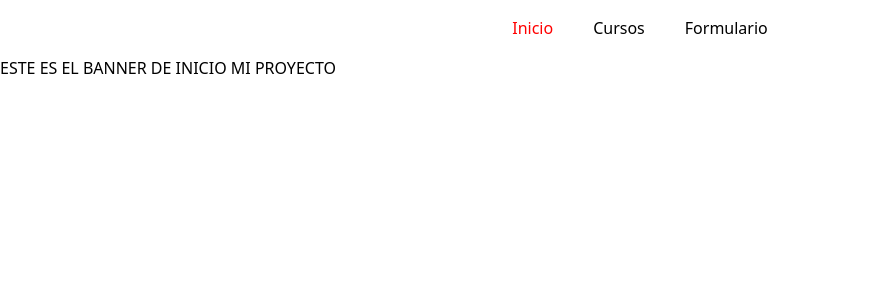
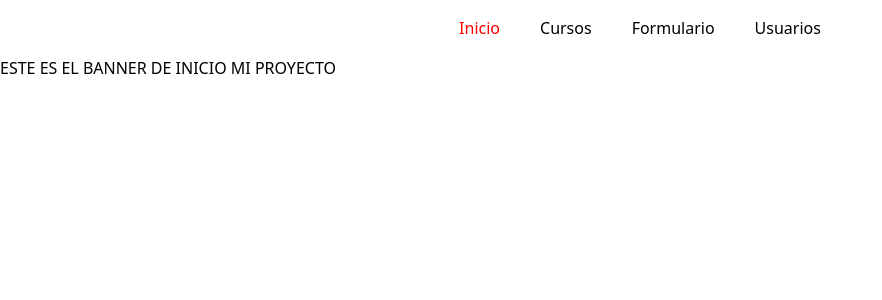
Before and after one commit to AngelLopez15/Reactrepaso, a React (Create React App) app: page / in a window 1280 px wide. Shown: the top 300 px of the page, without its empty margins (0-882 px from the left). Built offline with nearby package versions, Linux system fonts and the light colour scheme.

Commit message:
Peticiones a API con fetch en react con clases

```diff
--- a/src/App.js
+++ b/src/App.js
@@ -9,6 +9,7 @@ import Course from "./components/Course";
 import CursoGrid from "./components/CursoGrid";
 import Formulario from "./components/Formulario";
 import Navbar from "./components/Navbar";
+import Users from "./components/Users";
 
 // Para renderizar varios componentes iguales lo mas optimo no es ponerlos uno por uno
 // si no renderizar varios componentes con un ciclo. Para eso vamos a necesitar hacer un
@@ -51,6 +52,7 @@ function App() {
         <Route path="/cursos" element={<CursoGrid />} />
         <Route path="/cursos/:id" element={<Course />} />
         <Route path="/formulario" element={<Formulario />} />
+        <Route path="/usuarios" element={<Users />} />
         <Route path="*" element={
           <div>
             <h1>Error 404</h1>
--- a/src/components/Navbar.js
+++ b/src/components/Navbar.js
@@ -47,6 +47,20 @@ function Navbar() {
             Formulario
           </NavLink>
         </li>
+        <li className='px-5'>
+          <NavLink
+            style={({ isActive }) => {
+              return {
+                display: "block",
+                margin: "1rem 0",
+                color: isActive ? "red" : ""
+              };
+            }}
+            to="/usuarios"
+          >
+            Usuarios
+          </NavLink>
+        </li>
       </ul>
     </nav>
   )
--- /dev/null
+++ b/src/components/UserCard.js
@@ -0,0 +1,14 @@
+import React from 'react'
+
+export default function UserCard(props) {
+
+  const { name, username, email } = props
+
+  return (
+    <div>
+      <h1>{name}</h1>
+      <h2>{ username }</h2>
+      <p>{ email }</p>
+    </div>
+  )
+}
--- /dev/null
+++ b/src/components/Users.js
@@ -0,0 +1,69 @@
+import React, { Component } from 'react';
+import UserCard from './UserCard';
+
+class Users extends Component {
+
+  constructor(props) {
+    super(props)
+
+    this.state = {
+      users: [],
+    }
+
+  }
+
+  componentDidMount() {
+
+    // haciendo la peticion a la API una vez que el componente ya se ha montado
+    fetch('https://jsonplaceholder.typicode.com/users', {method: 'get'})
+      .then( response => response.json())
+      .then( json => {
+        this.setState({
+          users: json
+        })
+      })
+      .catch( error => console.log('error', error))
+
+  }
+
+  // shouldComponentUpdate(nextProps, nextState) {
+
+  // }
+
+  // componentWillUpdate(nextProps, nextState) {
+
+  // }
+
+  // componentDidUpdate(prevProps, prevState) {
+
+  // }
+
+  // componentWillUnmount() {
+
+  // }
+
+  render() {
+
+    const { users } = this.state
+
+    return (
+      <div>
+        <h1>Usuarios</h1>
+        <div>
+          {
+            users.map( user => (
+              <UserCard
+                key={user.id}
+                name={user.name}
+                username={user.username}
+                email={user.email}
+              />
+            ))
+          }
+        </div>
+      </div>
+    );
+  }
+}
+
+export default Users;
```
Also changed, not shown: 1 other file (tests, documents, lock files or other folders). Lines whose indentation alone changed are shown as unchanged.
